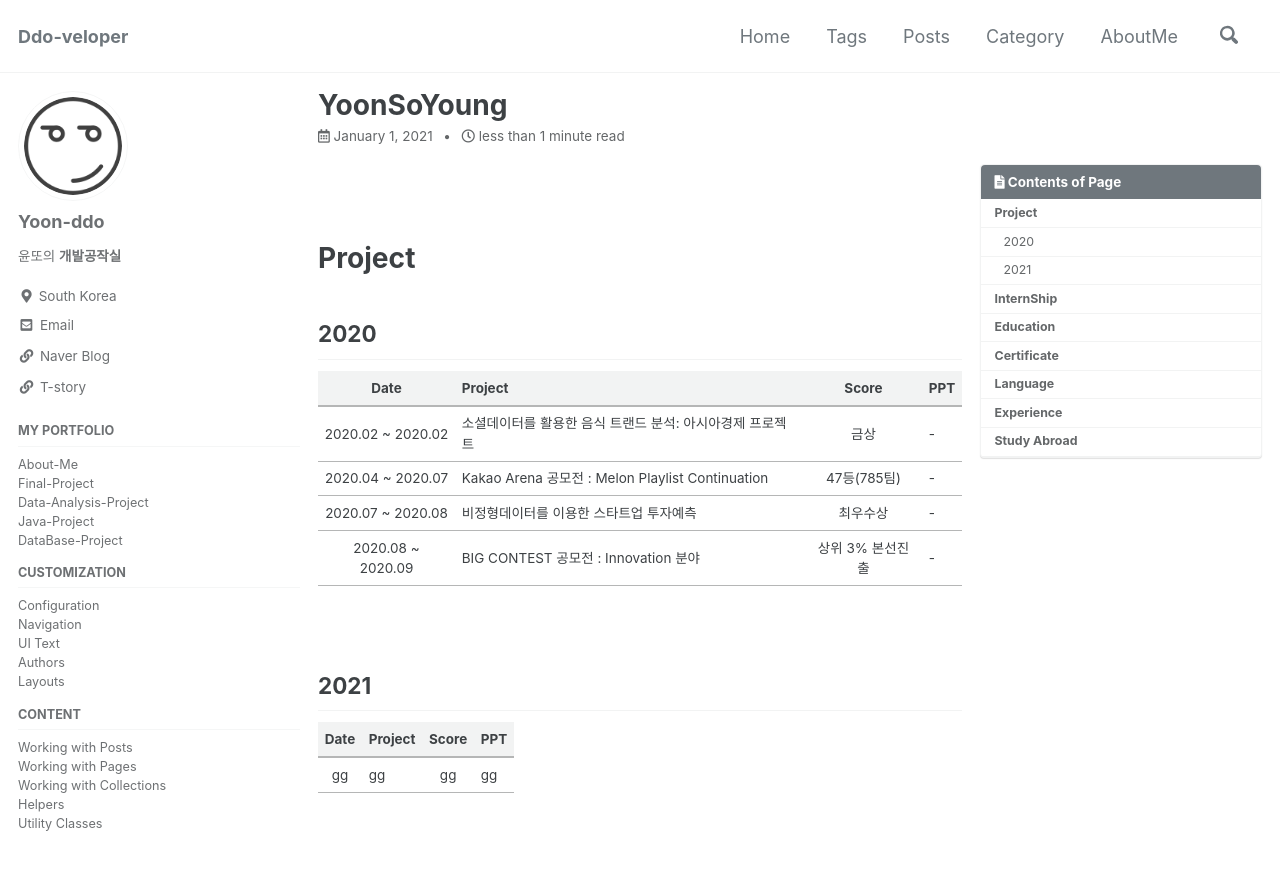
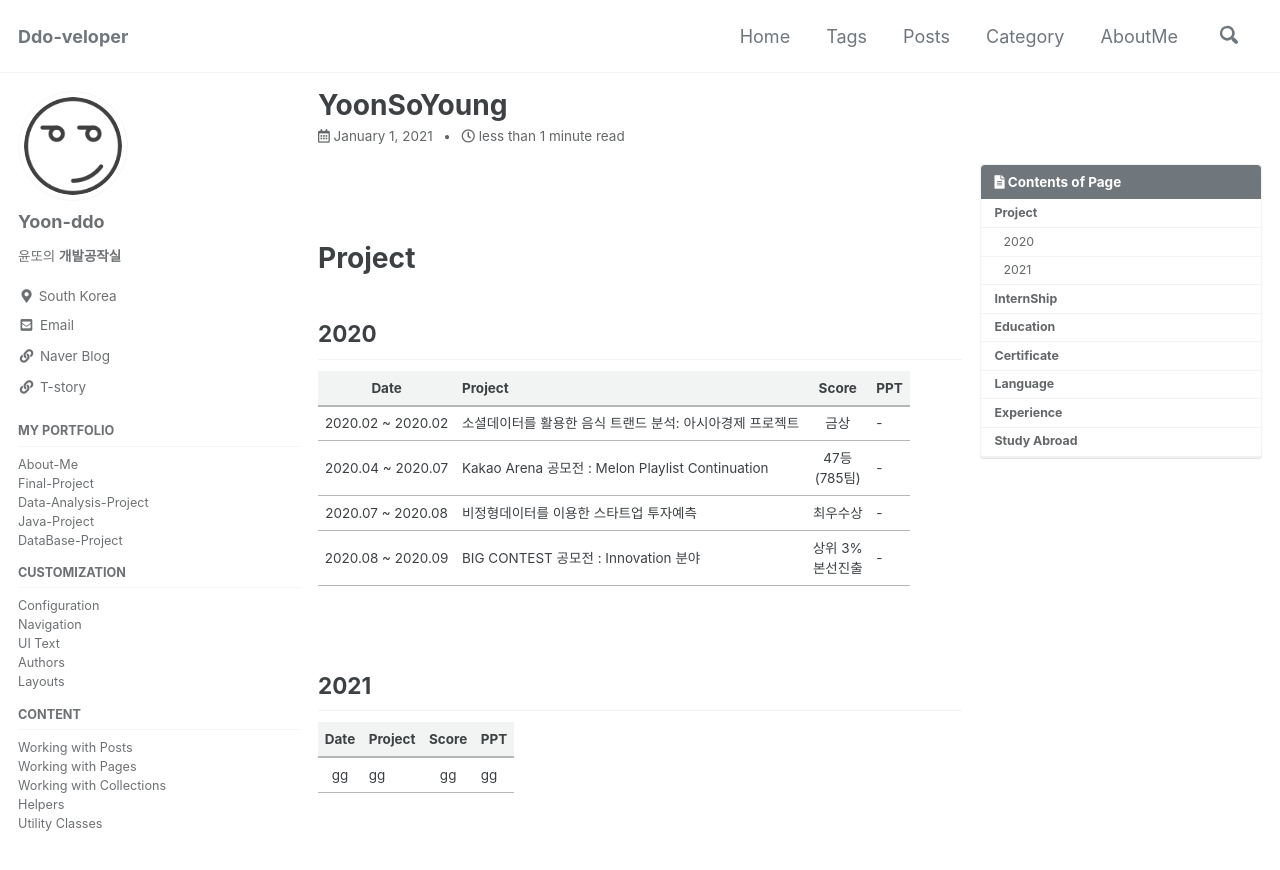
Before and after one commit to Yoon-ddo/Yoon-ddo.github.io, a Jekyll site: the page built from _posts/2021-01-01-YoonSoYoung.md, in a window 1280 px wide and 900 px high. Shown: the top 870 px of the window. Built offline with Jekyll 4.4.1, drawn with Linux system fonts in a browser that asks for light colours; cached includes are drawn as plain includes.

```diff
--- a/_posts/2021-01-01-YoonSoYoung.md
+++ b/_posts/2021-01-01-YoonSoYoung.md
@@ -18,9 +18,9 @@ tags:
 | Date | Project | Score | PPT |
 |:---:|---|:---:|---|
 | 2020.02 ~ 2020.02 | 소셜데이터를 활용한 음식 트랜드 분석: 아시아경제 프로젝트 | 금상 | - |
-| 2020.04 ~ 2020.07 | Kakao Arena 공모전 : Melon Playlist Continuation | 47등(785팀) | - |
+| 2020.04 ~ 2020.07 | Kakao Arena 공모전 : Melon Playlist Continuation | 47등<br>(785팀) | - |
 | 2020.07 ~ 2020.08 | 비정형데이터를 이용한 스타트업 투자예측 | 최우수상 | - |
-| 2020.08 ~ 2020.09 | BIG CONTEST 공모전 : Innovation 분야 | 상위 3% 본선진출 | - |
+| 2020.08 ~ 2020.09 | BIG CONTEST 공모전 : Innovation 분야 | 상위 3%<br>본선진출 | - |
 
 <br>
 
```
